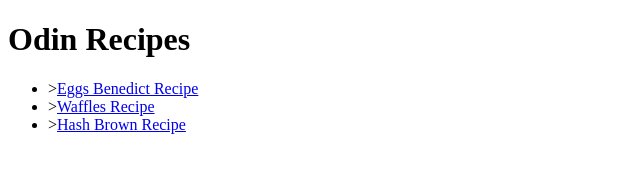
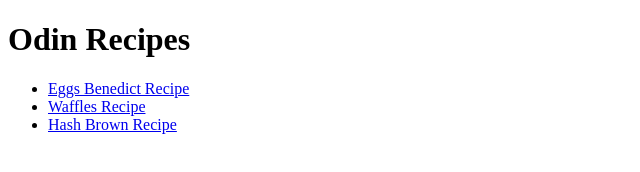
Before and after one commit to jdmrabe/odin-recipes, a plain HTML site: page index.html in a window 1280 px wide. Shown: the whole page, without its empty margins (0-640 px from the left). Drawn offline with Linux system fonts and the light colour scheme.

Commit message:
Fix recipe list typo

```diff
--- a/index.html
+++ b/index.html
@@ -7,9 +7,9 @@
     <body>
         <h1>Odin Recipes</h1>
         <ul>
-            <li>><a href="recipes/eggs-benedict.html">Eggs Benedict Recipe</a></li>
-            <li>><a href="recipes/waffles.html">Waffles Recipe</a></li>
-            <li>><a href="recipes/hash-browns.html">Hash Brown Recipe</a></li>
+            <li><a href="recipes/eggs-benedict.html">Eggs Benedict Recipe</a></li>
+            <li><a href="recipes/waffles.html">Waffles Recipe</a></li>
+            <li><a href="recipes/hash-browns.html">Hash Brown Recipe</a></li>
         </ul>
     </body>
 </html>
```
